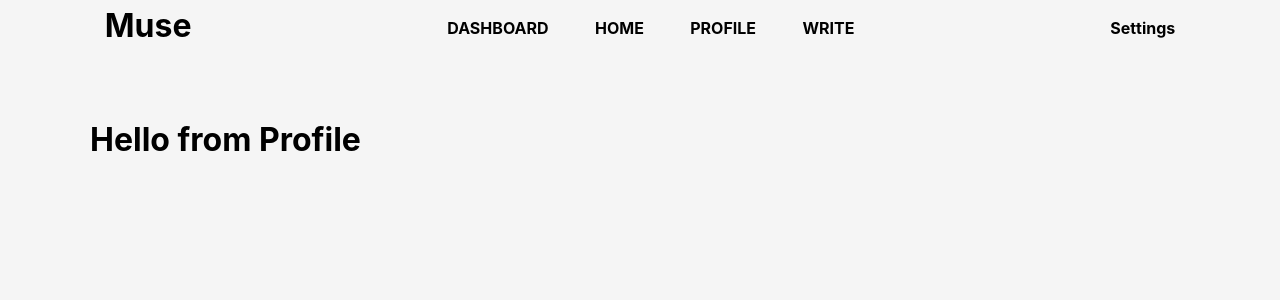
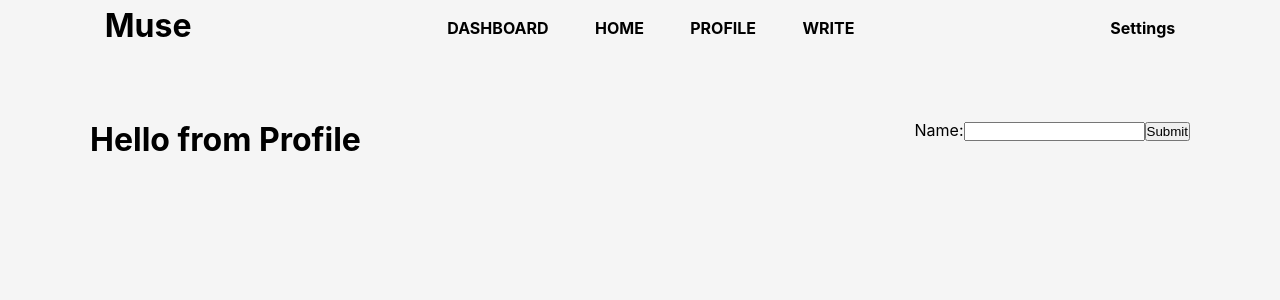
Before and after one commit to EstefanHu/MuseMockIII, a React (Create React App) app in the folder client/: page /profile in a window 1280 px wide. Shown: the top 300 px of the page. Built offline with nearby package versions, Linux system fonts and the light colour scheme.

Commit message:
Debugged form data submition

```diff
--- a/client/src/components/create/write.js
+++ b/client/src/components/create/write.js
@@ -29,23 +29,28 @@ class Write extends Component {
 
     onChangeContent(e) {
         this.setState({
-            content: e.target.content
+            content: e.target.value
         });
     }
 
     onSubmit = e => {
-        e.preventDefault();
 
         let url = "http://localhost:4000/create/createPublication";
-        let params = new FormData();
-        params.append('title', this.state.title);
-        params.append('description', this.state.description);
-        params.append('content', this.state.content);
-        fetch(url, {method: "POST", body: params})
+        fetch(url, {method: "POST",
+                headers: {
+                    Accept: 'application/json',
+                    'Content-Type': 'application/json',
+                },
+                body: JSON.stringify({
+                    title: this.state.title,
+                    description: this.state.description,
+                    content: this.state.content
+                })
+            })
             .then(res => res.json())
             .catch(console.error);
 
-
+        e.preventDefault();
         // window.location = '/profile';
     }
 
--- /dev/null
+++ b/client/src/components/layout/form.js
@@ -0,0 +1,34 @@
+import React, {Component} from 'react';
+
+class Form extends Component {
+  constructor(props) {
+    super(props);
+    this.state = {value: ''};
+
+    this.handleChange = this.handleChange.bind(this);
+    this.handleSubmit = this.handleSubmit.bind(this);
+  }
+
+  handleChange(event) {
+    this.setState({value: event.target.value});
+  }
+
+  handleSubmit(event) {
+    console.log('A name was submitted: ' + this.state.value);
+    event.preventDefault();
+  }
+
+  render() {
+    return (
+      <form onSubmit={this.handleSubmit}>
+        <label>
+          Name:
+          <input type="text" value={this.state.value} onChange={this.handleChange} />
+        </label>
+        <input type="submit" value="Submit" />
+      </form>
+    );
+  }
+}
+
+export default Form;
--- a/client/src/components/profile/profile.js
+++ b/client/src/components/profile/profile.js
@@ -1,10 +1,13 @@
 import React, { Component } from 'react';
+
+import Form from '../layout/form';
 
 class Profile extends Component {
     render() {
         return (
             <main>
                 <h1>Hello from Profile</h1>
+                <Form />
             </main>
         )
     }
```
Also changed, not shown: 2 other files (tests, documents, lock files or other folders).
